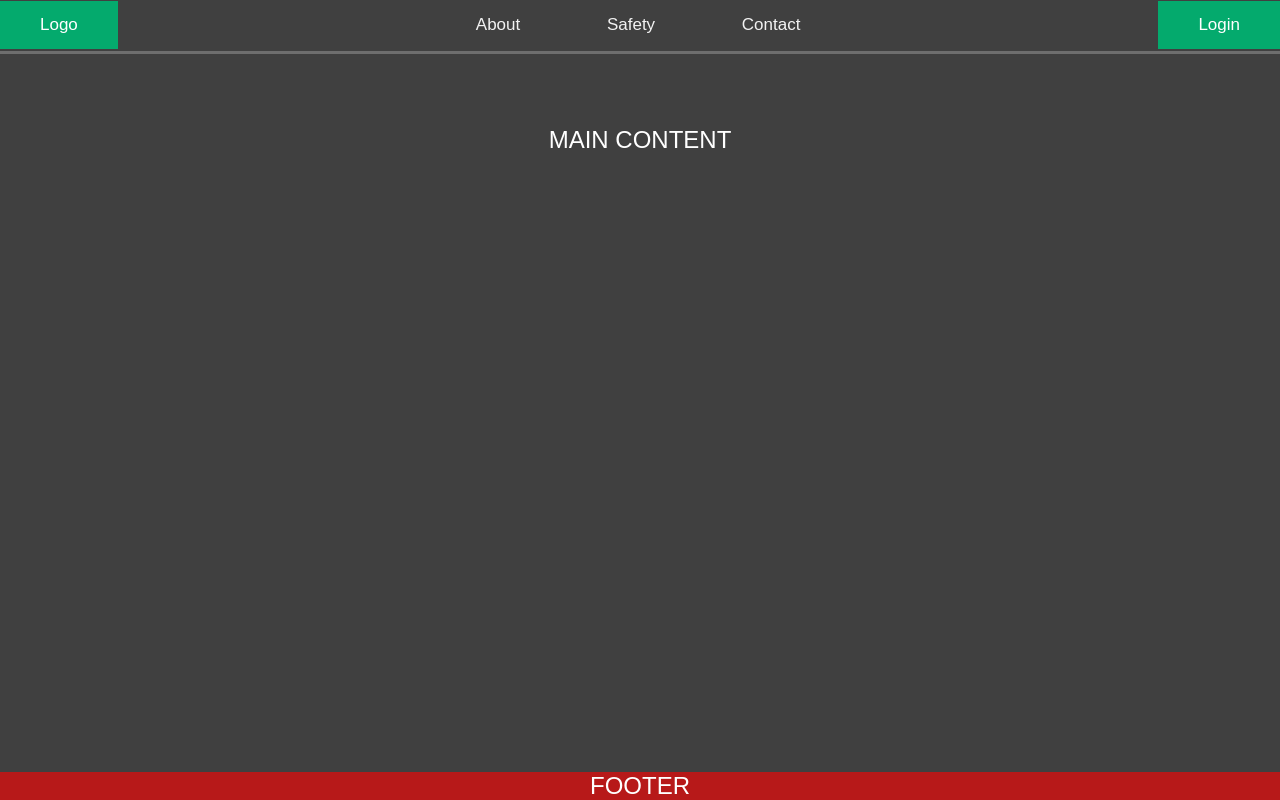
After one commit to ivarjt/flask-webchat, a Flask app: page /new_home in a window 1280 px wide. The commit adds this page. Run offline with Flask 3, Linux system fonts and the light colour scheme.

Commit message:
#44 Added new_home

```diff
--- /dev/null
+++ b/app/static/new_home.css
@@ -0,0 +1,133 @@
+:root{
+    --main-bg-color: #404040;
+    --border-color: #6E6E6E;
+    --footer-color: #b71919;
+}
+
+*{
+    margin: 0;
+    box-sizing: border-box;
+}
+
+body{
+
+    min-height: 95vh;
+    background: var(--main-bg-color);
+    font-family: 'Cascadia Code' ,sans-serif;
+    text-align: center;
+    color: white;
+    font-size: 24px;
+    display: flex;
+    flex-direction: column;
+}
+
+/* Header content */
+
+header {
+    background: var(--main-bg-color);
+    padding: 0.06em 0 0.06em 0;
+    border-bottom: 3px solid var(--border-color);
+
+}
+
+/* Add a black background color to the top navigation */
+.topnav {
+    background: var(--main-bg-color);
+    overflow: hidden;
+  }
+
+  /* Style the links inside the navigation bar */
+  .topnav a {
+    float: left;
+    display: block;
+    color: #f2f2f2;
+    text-align: center;
+    padding: 14px 40px;
+    text-decoration: none;
+    font-size: 17px;
+  }
+
+  /* Change the color of links on hover */
+  .topnav a:hover {
+   text-decoration: underline;
+  }
+
+  /* Add an active class to highlight the current page */
+  .topnav a.active {
+    background-color: #04AA6D;
+    color: white;
+  }
+
+  /* Hide the link that should open and close the topnav on small screens */
+  .topnav .icon {
+    display: none;
+  }
+
+  .topnav a.split-right {
+    float: right;
+    background-color: #04AA6D;
+    color: white;
+  }
+
+  .topnav a.nav-center {
+    float: none;
+    display: inline-block;
+  }
+
+/* Main content */
+
+.main{
+    display: flex;
+    flex: 1;
+}
+
+main{
+    background: var(--main-bg-color);
+    padding: 3em 0 3em 0;
+    flex: 5 5 150px;
+
+}
+
+/* Footer content */
+
+footer{
+    background: var(--footer-color);
+    position: sticky;
+    top: 100%;
+}
+
+/* Repsonsive for main */
+@media all and (max-width: 550px){
+    .main{
+        flex-direction: column;
+    }
+    main{
+        padding: 5em 0 5em 0;
+    }
+}
+
+/* Repsonsive for header */
+
+/* When the screen is less than 600 pixels wide, hide all links, except for the first one ("Home"). Show the link that contains should open and close the topnav (.icon) */
+@media screen and (max-width: 600px) {
+    .topnav a:not(:first-child) {display: none;}
+    .topnav a.icon {
+      float: right;
+      display: block;
+    }
+  }
+
+  /* The "responsive" class is added to the topnav with JavaScript when the user clicks on the icon. This class makes the topnav look good on small screens (display the links vertically instead of horizontally) */
+  @media screen and (max-width: 600px) {
+    .topnav.responsive {position: relative;}
+    .topnav.responsive a.icon {
+      position: absolute;
+      right: 0;
+      top: 0;
+    }
+    .topnav.responsive a {
+      float: none;
+      display: block;
+      text-align: left;
+    }
+  }
--- a/app/templates/home.html
+++ b/app/templates/home.html
@@ -18,6 +18,8 @@
     <br><br>
     <a href="{{url_for('status')}}">Press here to see your status!</a>
     <br><br>
+    <a href="{{url_for('new_home')}}">Press here to enter new_home!</a>
+    <br><br>
 
     <hr>
     <h1>Friend System</h1>
--- /dev/null
+++ b/app/templates/new_home.html
@@ -0,0 +1,47 @@
+<html lang="en">
+<head>
+    <meta charset="UTF-8">
+    <meta name="viewport" content="width=device-width, initial-scale=1.0">
+    <link rel="shortcut icon" href="{{ url_for('static', filename='MooseFavicon.png') }}">
+    <link rel="stylesheet" type="text/css" href="{{ url_for('static', filename='new_home.css') }}">
+    <link rel="stylesheet" href="https://cdnjs.cloudflare.com/ajax/libs/font-awesome/4.7.0/css/font-awesome.min.css">
+    <title>Home</title>
+</head>
+<body>
+    <header>
+        <div class="topnav" id="myTopnav">
+            <a href="#" class="active">Logo</a>
+            <a href="#"class="nav-center">About</a>
+            <a href="#"class="nav-center">Safety</a>
+            <a href="#" class="nav-center">Contact</a>
+            <a href="#" class="split-right" >Login</a>
+            <a href="javascript:void(0);" class="icon" onclick="myFunction()">
+              <i class="fa fa-bars"></i>
+            </a>
+          </div>
+    </header>
+
+    <div class="main">
+        <main>
+            MAIN CONTENT
+        </main>
+    </div>
+
+    <footer>
+        FOOTER
+    </footer>
+</body>
+
+<script>
+    /* Toggle between adding and removing the "responsive" class to topnav when the user clicks on the icon */
+function myFunction() {
+  var x = document.getElementById("myTopnav");
+  if (x.className === "topnav") {
+    x.className += " responsive";
+  } else {
+    x.className = "topnav";
+  }
+}
+</script>
+
+</html>
--- a/app/views/views.py
+++ b/app/views/views.py
@@ -19,3 +19,7 @@ def status():
     else:
         message = 'You are not logged in'
     return message
+
+@app.route("/new_home")
+def new_home():
+    return render_template("new_home.html")
```
